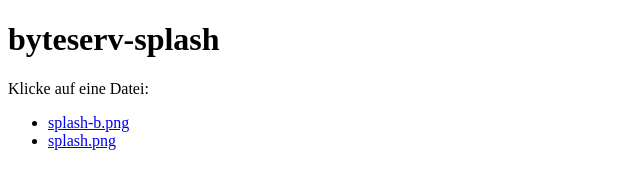
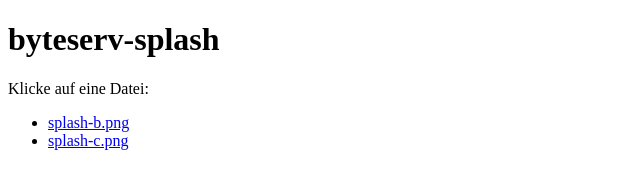
Before and after one commit to 42Pm/byteserv-splash, a plain HTML site: page index.html in a window 1280 px wide. Shown: the full height of the page, 0-640 px from the left. Drawn offline with Linux system fonts and the light colour scheme.

Commit message:
Update index.html

```diff
--- a/index.html
+++ b/index.html
@@ -6,7 +6,7 @@
   <p>Klicke auf eine Datei:</p>
   <ul>
     <li><a href="splash-b.png">splash-b.png</a></li>
-    <li><a href="splash.png">splash.png</a></li>
+    <li><a href="splash-b.png">splash-c.png</a></li>
     <!-- weitere Dateien hier verlinken -->
   </ul>
 </html>
```
